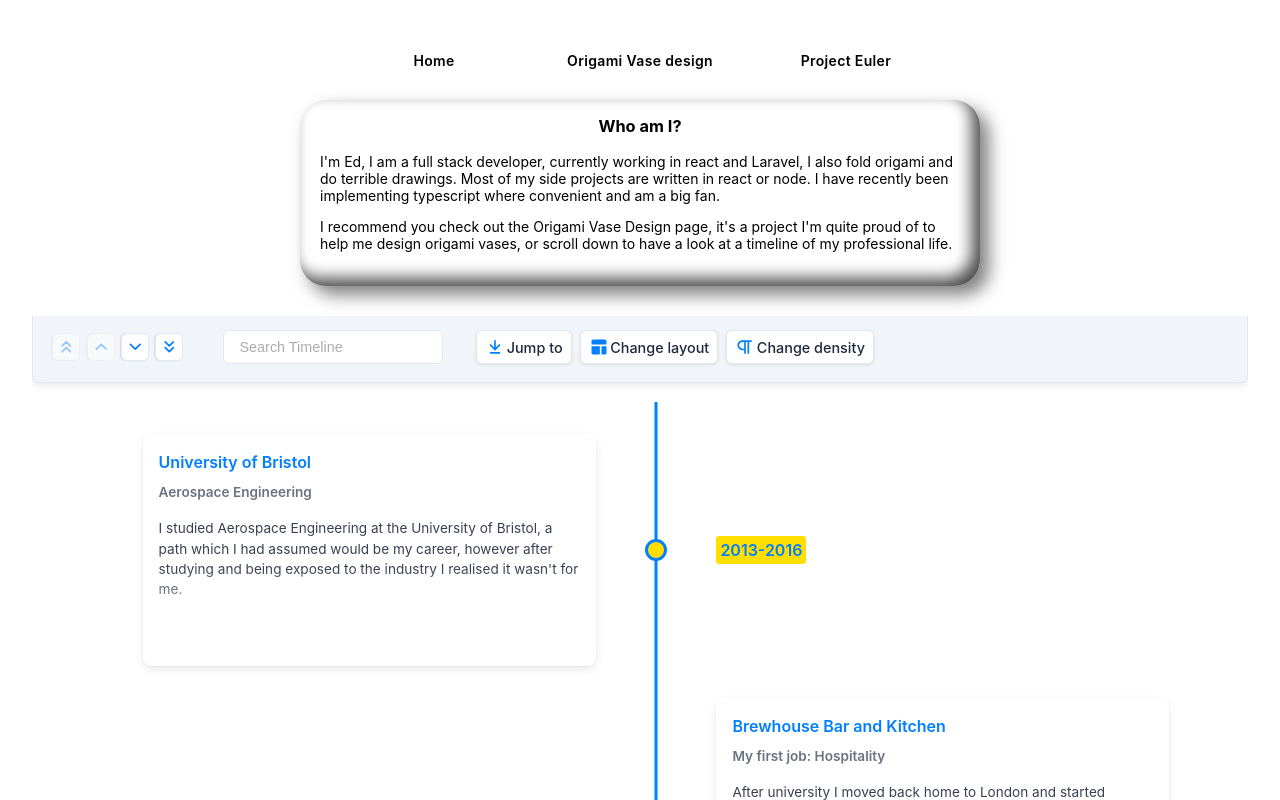
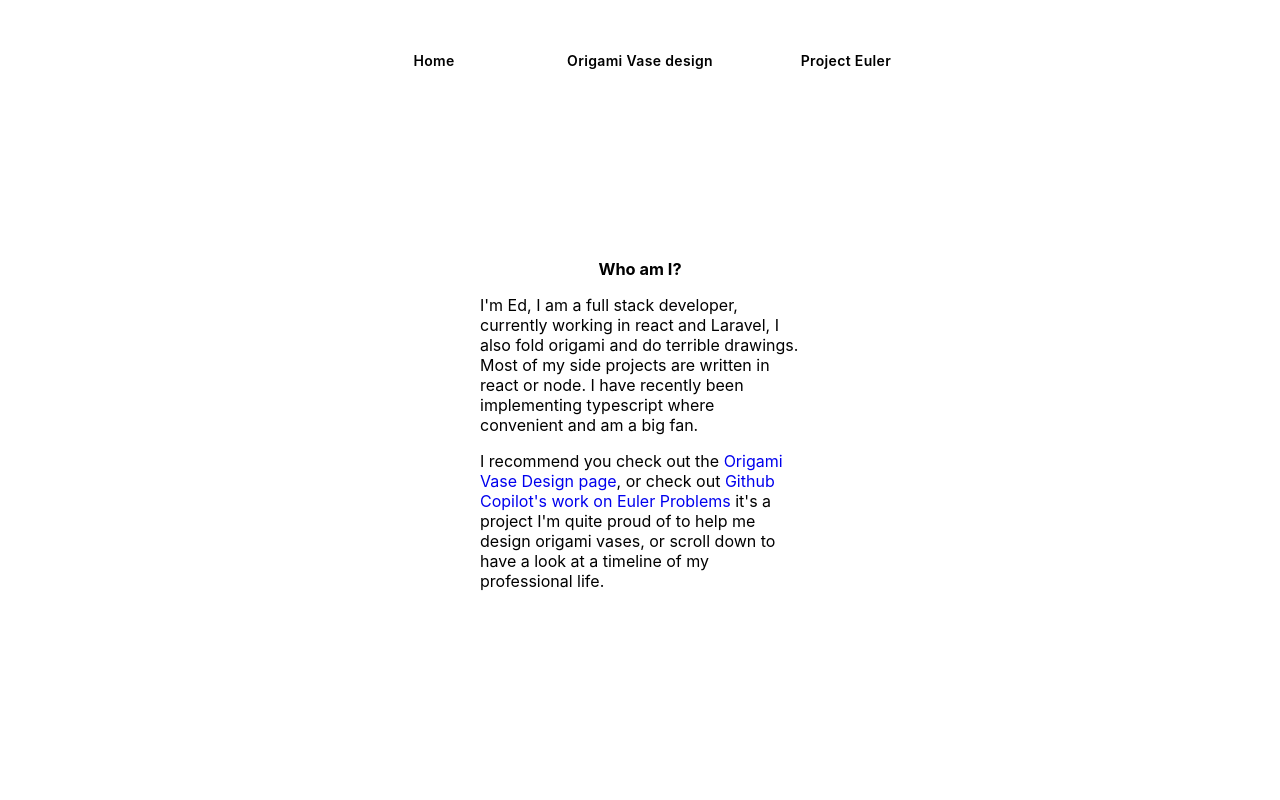
Before and after one commit to Edward-Phillips/origamiVaseDisplay, a Next.js app: page / in a window 1280 px wide. Shown: the top 800 px of the page. Built offline with nearby package versions, Linux system fonts and the light colour scheme.

Commit message:
rework landing page to fit new monochrome style

```diff
--- a/pages/index.js
+++ b/pages/index.js
@@ -1,24 +1,33 @@
-import Layout from '../components/LayoutComponents/layout';
-import Sidebar from '../components/LayoutComponents/sidebar';
-import ProfessionalTimeline from '../components/Timeline/ProfessionalTimeline';
-import styles from './index.module.scss';
+import Link from "next/link";
+import Layout from "components/LayoutComponents/layout";
+import Sidebar from "components/LayoutComponents/sidebar";
+import styles from "./index.module.scss";
 export default function Index() {
   return (
     <div className={styles.indexContainer}>
       <section className={styles.descriptionContainer}>
-        <article className={styles.articlePanel}>
+        <article className={styles.articlePanel} title="it might look weird but it proves I can center an element">
           <h3>Who am I?</h3>
           <p>
-            I'm Ed, I am a full stack developer, currently working in react and Laravel, I also fold origami and do terrible drawings. Most of my side projects are written in react or node. I have recently been implementing typescript where convenient and am a big fan.
-            </p>
-            <p>
-            I recommend you check out the Origami Vase Design page, it's a project I'm quite proud of to help me design origami vases, or scroll down to have a look at a timeline of my professional life.
+            I'm Ed, I am a full stack developer, currently working in react and
+            Laravel, I also fold origami and do terrible drawings. Most of my
+            side projects are written in react or node. I have recently been
+            implementing typescript where convenient and am a big fan.
+          </p>
+          <p>
+            I recommend you check out the{" "}
+            <Link href="/origami/vaseDisplay">Origami Vase Design page</Link>,
+            or check out{" "}
+            <Link href="/copilot/EulerProject">
+              Github Copilot's work on Euler Problems
+            </Link>{" "}
+            it's a project I'm quite proud of to help me design origami vases,
+            or scroll down to have a look at a timeline of my professional life.
           </p>
         </article>
       </section>
-      <ProfessionalTimeline />
     </div>
-  )
+  );
 }
 
 Index.getLayout = function getLayout(page) {
@@ -27,5 +36,5 @@ Index.getLayout = function getLayout(page) {
       <Sidebar />
       {page}
     </Layout>
-  )
-}
+  );
+};
--- a/pages/index.module.scss
+++ b/pages/index.module.scss
@@ -12,14 +12,12 @@
 
   .descriptionContainer {
     margin: auto;
-    display: flex;
-    flex-direction: column;
-    justify-content: center;
-    align-items: center;
+    display: grid;
+
 
     .articlePanel {
-      background-color: rgb(255, 255, 255);
-      transition: box-shadow 300ms cubic-bezier(0.4, 0, 0.2, 1) 0ms;
+      place-self: center;
+      width: 500px;
       font-weight: 400;
       font-size: 0.875rem;
       > h3 {
@@ -31,10 +29,6 @@
       margin-left: 50px;
       margin-right: 50px;
       padding-bottom: 20px;
-      backdrop-filter: blur(5px);
-      background-color: rgba(255, 255, 255, 1);
-      border-radius: 26px;
-      box-shadow: 9px 9px 17px 0px rgba(0, 0, 0, 0.5), inset -8px -8px 16px 0px rgba(0, 0, 0, 0.7), inset 0px 11px 28px 0px rgb(255, 255, 255);
       max-width: 50%;
       margin-bottom: 30px;
     }
--- a/styles/globals.css
+++ b/styles/globals.css
@@ -14,3 +14,10 @@ body {
 a {
   text-decoration: none;
 }
+
+p {
+  font-size: 16px;
+  @media screen and (max-width: 600px) {
+    font-size: 20px;
+  }
+}
```
